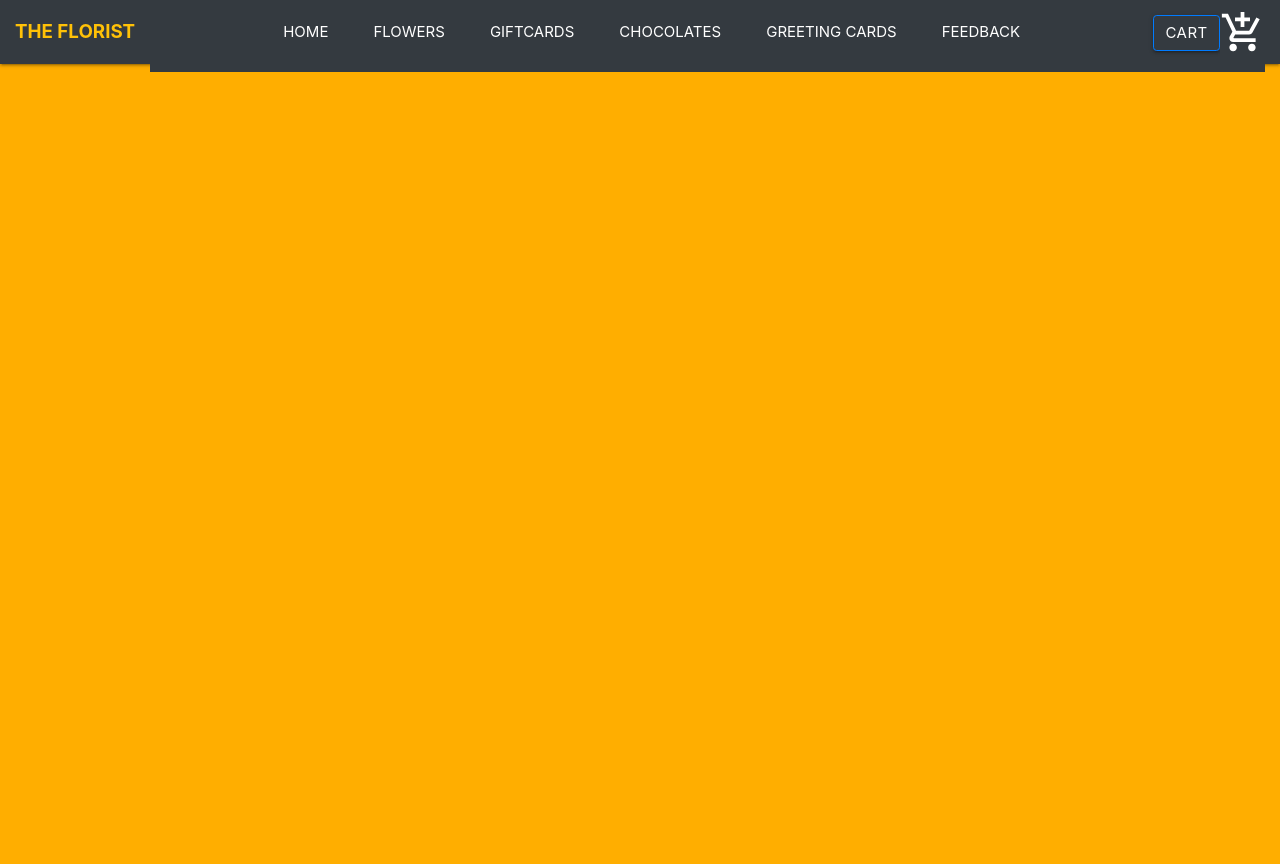
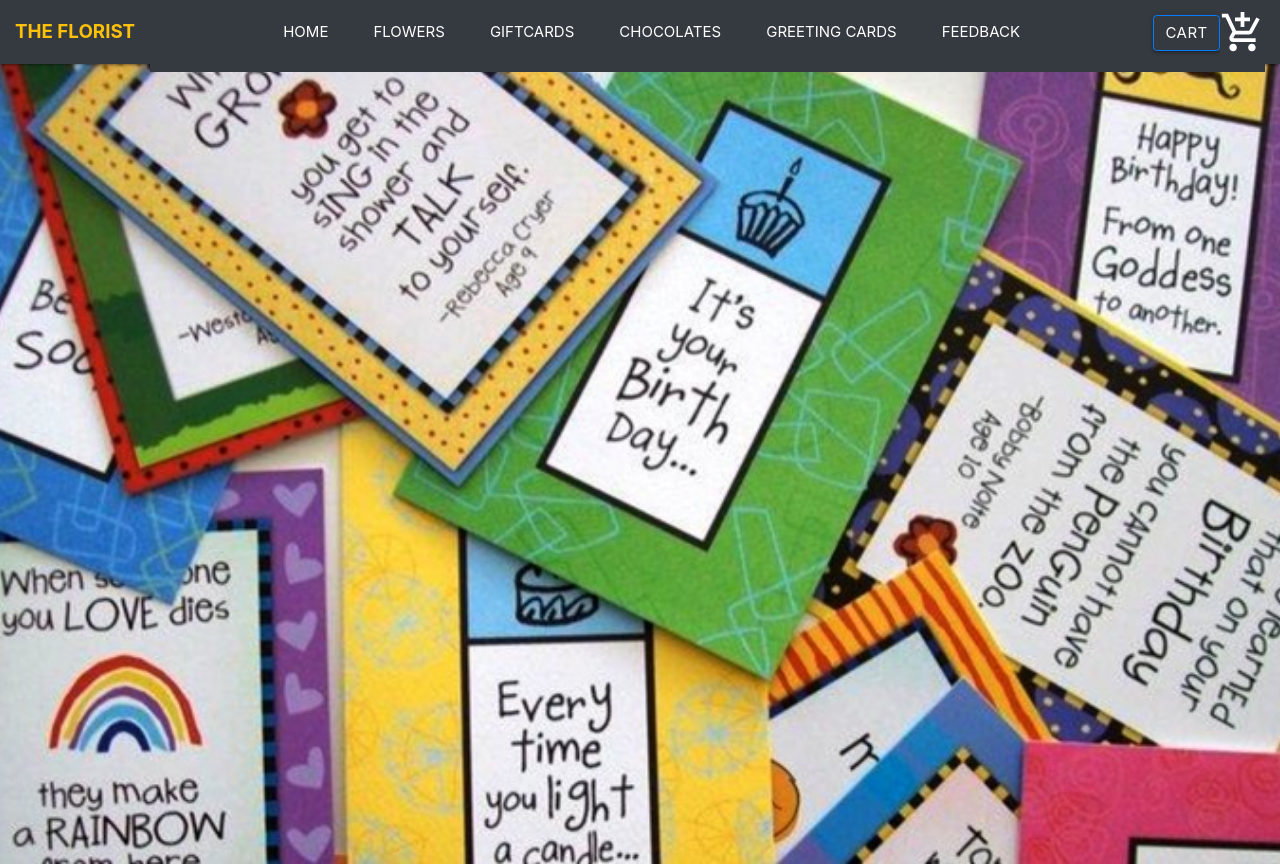
Before and after one commit to sindhubedare/florist, a React (Create React App) app: page / in a window 1280 px wide. Before the commit the page ends 800 px from the top, so only its background shows below. Built offline with nearby package versions, Linux system fonts and the light colour scheme.

Commit message:
Final changes

```diff
--- a/src/Components/Giftcards.js
+++ b/src/Components/Giftcards.js
@@ -93,9 +93,9 @@ postAPI = async (formData) =>{
                               <p className="card-text">Rating: {item.rating}/5</p>
                               <p className="card-text"> Price: ${item.prices ? item.prices[0].value : ""}</p>
                               <div>
-                              <Link to = "/Mycart">
+
                                         <button className="add-button .bg-dark Primary link font-weight-bold" onClick={(e)=> this.onSubmit(e, item.image, item.title, item.prices, item.asin)}>Add</button>
-                                        </Link>
+
                               </div>
 
                         </div>
--- a/src/Components/Navbar.js
+++ b/src/Components/Navbar.js
@@ -74,6 +74,7 @@ export default function Navbar(){
 </nav>
 
 <Switch>
+  <Route exact path= "/" component={Home} />
   <Route exact path= "/Home" component={Home} />
   <Route exact path= "/Flowers" component={Flowers} />
   <Route exact path= "/Mycart" component= {Mycart} />
```
Also changed, not shown: 1 other file (tests, documents, lock files or other folders).
